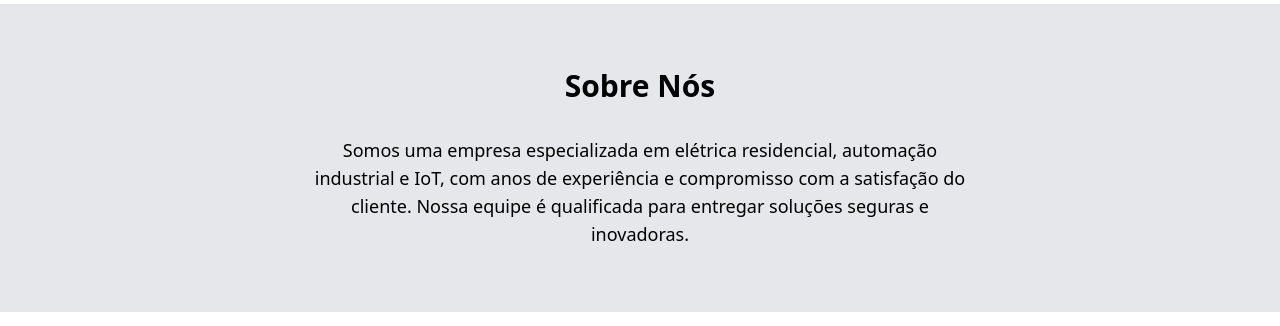
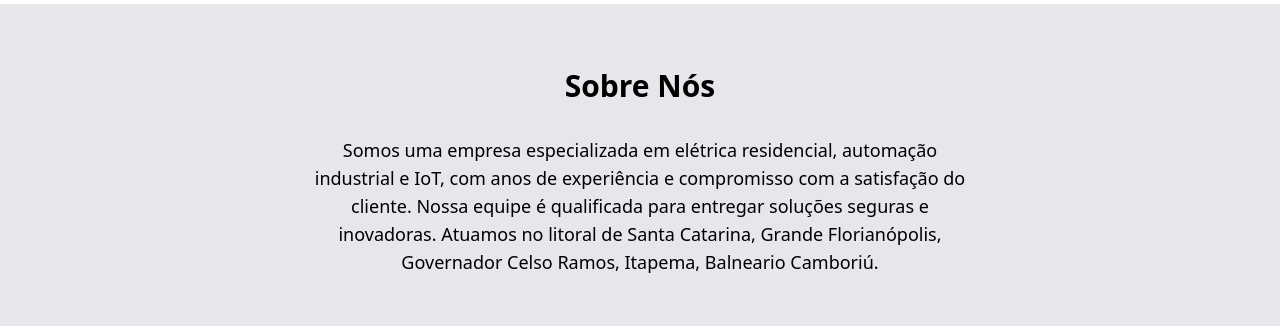
Before and after one commit to Cezar-Martinez/marfull-site, a plain HTML site: page index.html in a window 1280 px wide. Shown: the part 900-1226 px from the top of the page. Drawn offline with nearby package versions, Linux system fonts and the light colour scheme.

Commit message:
atualizando localização

```diff
--- a/index.html
+++ b/index.html
@@ -78,7 +78,10 @@
   <section id="about" class="py-16 bg-gray-200">
     <div class="container mx-auto text-center">
       <h2 class="text-3xl font-bold mb-8">Sobre Nós</h2>
-      <p class="text-lg max-w-2xl mx-auto">Somos uma empresa especializada em elétrica residencial, automação industrial e IoT, com anos de experiência e compromisso com a satisfação do cliente. Nossa equipe é qualificada para entregar soluções seguras e inovadoras.</p>
+      <p class="text-lg max-w-2xl mx-auto">Somos uma empresa especializada em elétrica residencial,
+        automação industrial e IoT, com anos de experiência e compromisso com a satisfação do cliente.
+        Nossa equipe é qualificada para entregar soluções seguras e inovadoras.
+        Atuamos no litoral de Santa Catarina, Grande Florianópolis, Governador Celso Ramos, Itapema, Balneario Camboriú.</p>
     </div>
   </section>
 
```
